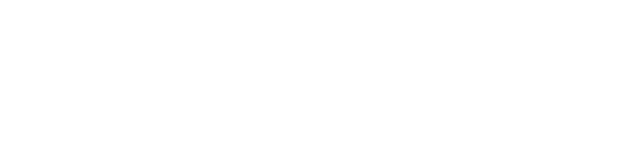
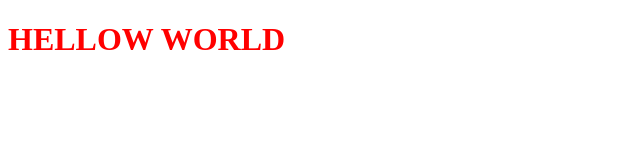
Before and after one commit to Rodrigo-ASJ/Git-Github, a plain HTML site: page index.html in a window 1280 px wide. Shown: the whole page, without its empty margins (0-640 px from the left). Drawn offline with Linux system fonts and the light colour scheme.

Commit message:
cambios del día siguiente

```diff
--- a/index.html
+++ b/index.html
@@ -5,6 +5,9 @@
 		<meta name="viewport" content="width=device-width, initial-scale=1.0" />
 		<meta http-equiv="X-UA-Compatible" content="ie=edge" />
 		<title>Document</title>
+		<link rel="stylesheet" href="/style.css" />
 	</head>
-	<body></body>
+	<body>
+		<h1>HELLOW WORLD</h1>
+	</body>
 </html>
--- a/style.css
+++ b/style.css
@@ -1,2 +1,4 @@
-h1{font-size: 2rem;
-color:red;}
+h1 {
+	font-size: 2rem;
+	color: red;
+}
```
Also changed, not shown: rodrigo.txt.
